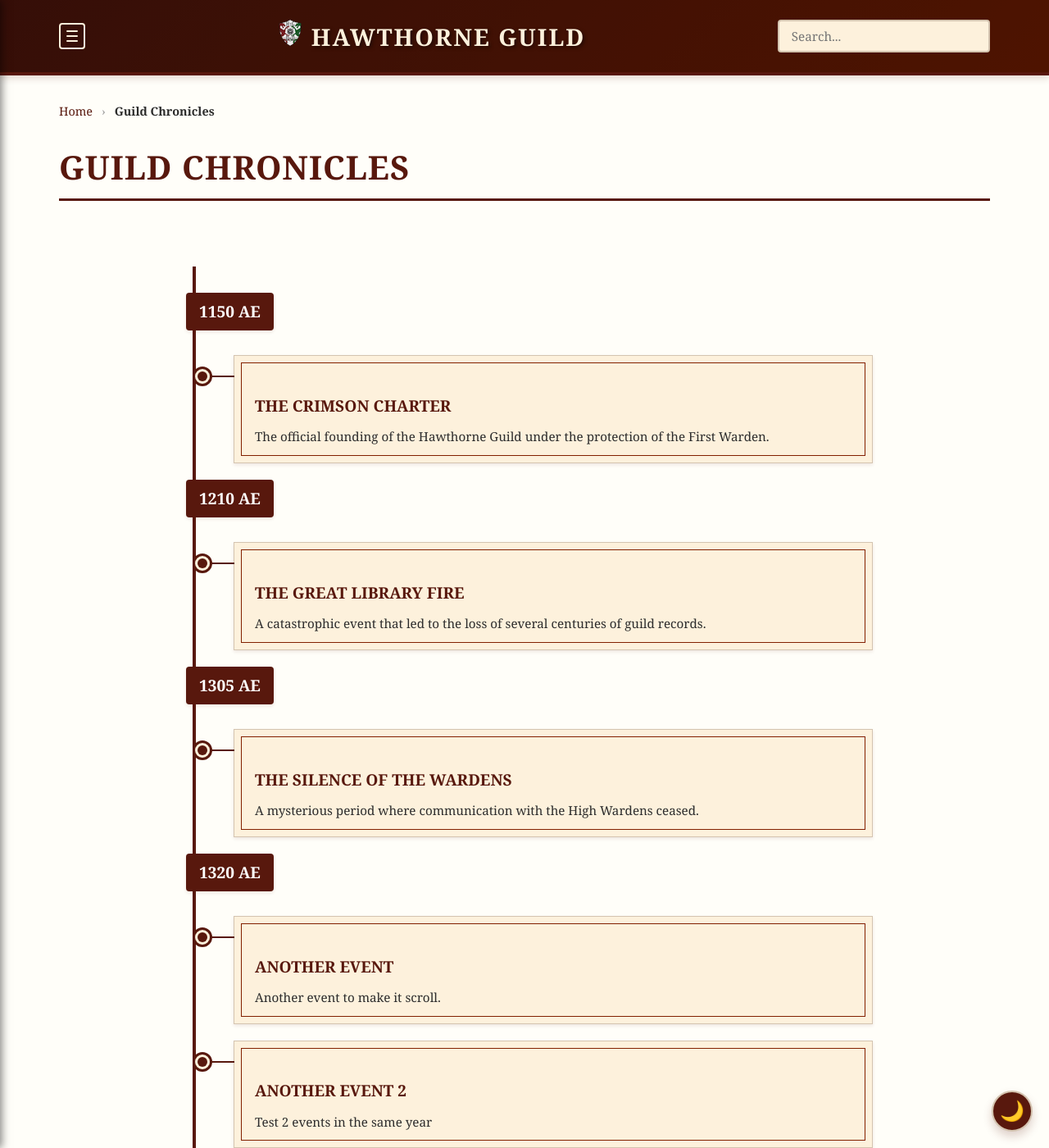
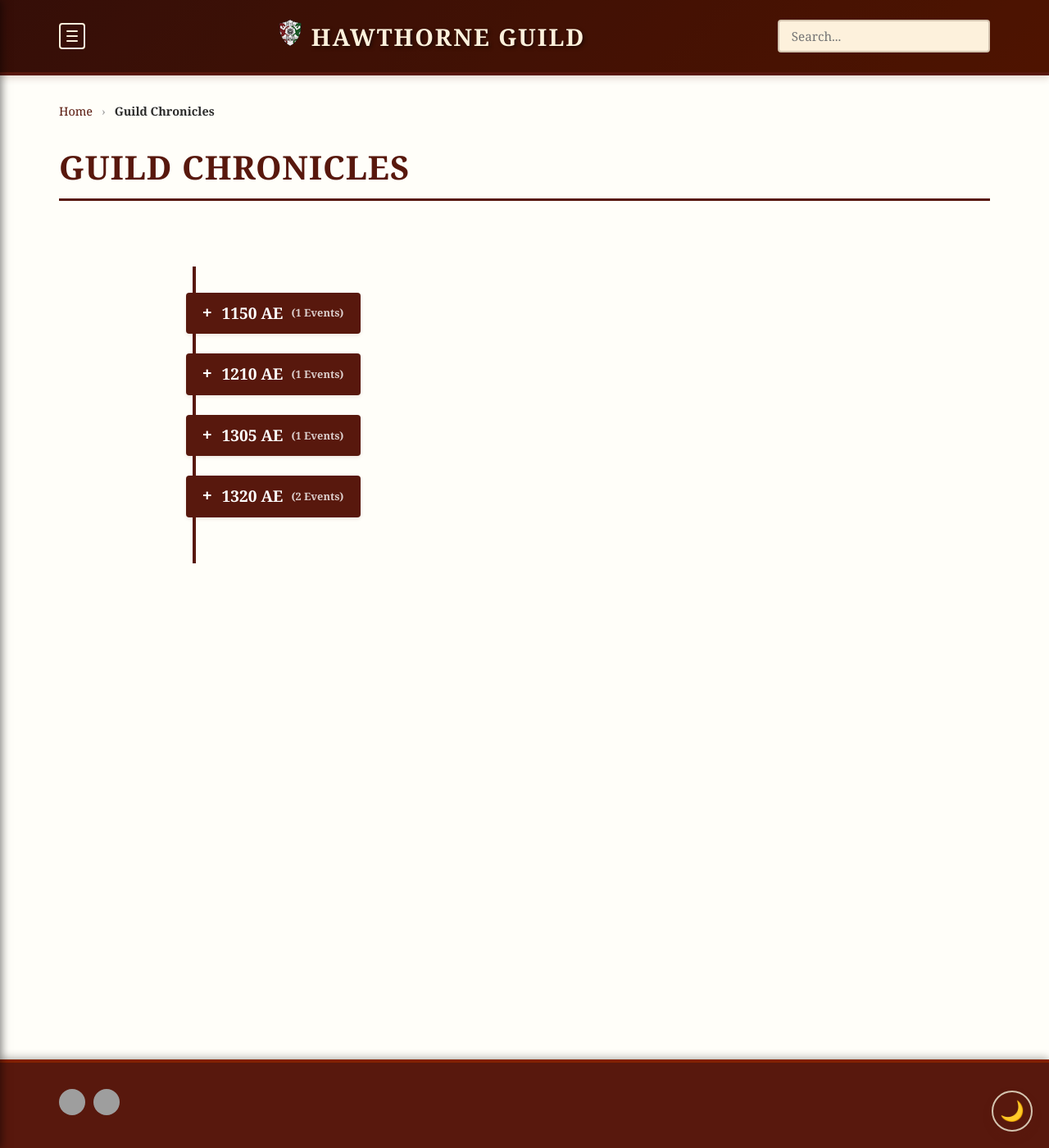
Before and after one commit to coconutswallow/Guides, a Jekyll site: the page built from guild-chronicles.md, in a window 1280 px wide and 1400 px high. Shown: the whole window at 82% size. Built offline with Jekyll 4.4.1, drawn with Linux system fonts in a browser that asks for light colours; comment, search, counter and statistics services are not loaded; grey boxes are pictures that could not be loaded.

Commit message:
timeline

```diff
--- a/assets/css/style.css
+++ b/assets/css/style.css
@@ -2105,18 +2105,17 @@
 }
 
 /* ============================================
-   23. TIMELINES (High-Density Grouped Version)
-   ============================================ */
-
-/* Main wrapper - Left aligned for better readability of many events */
+   23. TIMELINES (High-Density Collapsible)
+   ============================================ */
+
 .timeline-container {
     position: relative;
     max-width: 850px;
     margin: 3em auto;
-    padding: 2em 0 2em 50px; /* Space on left for the line */
-}
-
-/* The Vertical Line (The Bloodline) - Positioned to the left */
+    padding: 2em 0 2em 50px;
+}
+
+/* The Vertical Line */
 .timeline-container::after {
     content: '';
     position: absolute;
@@ -2124,66 +2123,103 @@
     background-color: var(--color-primary);
     top: 0;
     bottom: 0;
-    left: 20px;
+    left: 20px; /* Reference point for the line */
     z-index: 1;
 }
 
-/* Year Header Block */
+/* Collapsible Year Block */
+.timeline-year-group {
+    margin-bottom: 1.5em;
+    border: none;
+}
+
+.timeline-year-group summary {
+    list-style: none; /* Remove default arrow */
+    cursor: pointer;
+    outline: none;
+}
+
+/* Custom Year Marker (The Button) */
 .timeline-year-marker {
     font-family: var(--font-header);
     background-color: var(--color-primary);
-    color: white; /* Contrast against the Hawthorne Red */
-    display: inline-block;
-    padding: 6px 16px;
+    color: white;
+    display: inline-flex;
+    align-items: center;
+    padding: 8px 20px;
     font-weight: bold;
     font-size: 1.2rem;
     border-radius: 4px;
     position: relative;
     z-index: 5;
-    margin-bottom: 30px;
-    margin-left: -38px; /* Centers the label over the line */
+    margin-left: -38px; /* Perfectly aligns marker over the line */
     box-shadow: var(--shadow-sm);
-}
-
-/* Individual Event Container */
+    transition: background 0.2s ease;
+}
+
+.timeline-year-marker:hover {
+    background-color: var(--color-secondary);
+}
+
+/* Add a custom + / - indicator */
+.timeline-year-marker::before {
+    content: '+';
+    margin-right: 12px;
+    font-family: monospace;
+}
+
+details[open] .timeline-year-marker::before {
+    content: '-';
+}
+
+/* --- THE NODES (Centering Fix) --- */
+
 .timeline-item {
     position: relative;
     width: 100%;
-    margin-bottom: 20px;
-    padding-left: 20px;
-}
-
-/* --- THE NODES (Circle in a Circle) --- */
-
-/* Outer Ring (Big Circle) */
+    margin: 15px 0;
+    padding-left: 25px;
+}
+
+/* Outer Ring - Centered using 50% and transform */
 .timeline-item::after {
     content: '';
     position: absolute;
     width: 24px;
     height: 24px;
-    left: -30px; /* Aligned to the left line */
     background-color: var(--color-bg-light);
     border: 3px solid var(--color-primary);
-    top: 14px;
     border-radius: 50%;
     z-index: 3;
     box-sizing: border-box;
-}
-
-/* Inner Dot (Little Circle - Centered) */
+    /* This centers the circle exactly on the 20px line position */
+    left: -30px;
+    top: 14px;
+}
+
+/* Inner Dot - Centered */
 .timeline-item::before {
     content: '';
     position: absolute;
-    width: 12px;
-    height: 12px;
-    left: -24px; /* Centered inside the 24px ring */
+    width: 14px; /* Slightly bigger as requested */
+    height: 14px;
     background-color: var(--color-primary);
-    top: 20px;
     border-radius: 50%;
     z-index: 4;
-}
-
-/* --- THE CONNECTORS (Horizontal Bridge) --- */
+    left: -25px;
+    top: 19px;
+}
+
+/* --- THE CARDS --- */
+.timeline-content {
+    padding: 20px 25px;
+    background-color: var(--color-bg-light);
+    border: 1px solid var(--color-border);
+    position: relative;
+    outline: 1px solid var(--color-secondary);
+    outline-offset: -10px;
+}
+
 .timeline-content::before {
     content: '';
     position: absolute;
@@ -2192,55 +2228,4 @@
     width: 30px;
     height: 2px;
     background-color: var(--color-primary);
-    z-index: 2;
-}
-
-/* --- THE CARDS (Archive Look) --- */
-.timeline-content {
-    padding: 20px 25px;
-    background-color: var(--color-bg-light);
-    border: 1px solid var(--color-border);
-    position: relative;
-    border-radius: 0;
-    box-shadow: var(--shadow-sm);
-
-    /* Fancy Inset Border */
-    outline: 1px solid var(--color-secondary);
-    outline-offset: -10px;
-    transition: transform 0.2s ease;
-}
-
-.timeline-content:hover {
-    transform: translateX(5px); /* Small nudge right instead of up */
-}
-
-.timeline-title {
-    margin: 0 0 5px 0;
-    font-size: 1.2rem;
-    font-family: var(--font-header);
-}
-
-.timeline-title a {
-    color: var(--color-primary);
-    text-decoration: none;
-}
-
-.timeline-excerpt {
-    font-size: 0.95rem;
-    margin: 0;
-    color: var(--color-text);
-    line-height: 1.4;
-}
-
-/* --- MOBILE ADJUSTMENTS --- */
-@media screen and (max-width: 600px) {
-    .timeline-container {
-        padding-left: 40px;
-        margin: 1em;
-    }
-    .timeline-container::after { left: 15px; }
-    .timeline-year-marker { margin-left: -30px; }
-    .timeline-item::after { left: -25px; }
-    .timeline-item::before { left: -19px; }
-    .timeline-content::before { left: -25px; width: 25px; }
-}
+}
--- a/guild-chronicles.md
+++ b/guild-chronicles.md
@@ -5,28 +5,33 @@
 toc: false
 ---
 
-<div class="timeline-container high-density">
+<div class="timeline-container">
   {% assign events = site.pages | where: "timeline_event", true | sort: "timeline_year" %}
   {% assign grouped_events = events | group_by: "timeline_year" %}
 
   {% for group in grouped_events %}
-    <div class="timeline-year-block">
-      <div class="timeline-year-marker">{{ group.name }} AE</div>
+    <details class="timeline-year-group">
+      <summary>
+        <div class="timeline-year-marker">
+          {{ group.name }} AE
+          <span style="font-size: 0.8rem; margin-left: 10px; opacity: 0.8;">
+            ({{ group.items.size }} Events)
+          </span>
+        </div>
+      </summary>
 
-      <div class="timeline-events-list">
+      <div class="timeline-events-stack">
         {% for event in group.items %}
           <div class="timeline-item">
             <div class="timeline-content">
               <h3 class="timeline-title">
                 <a href="{{ event.url | relative_url }}">{{ event.title }}</a>
               </h3>
-              {% if event.description %}
-                <p class="timeline-excerpt">{{ event.description }}</p>
-              {% endif %}
+              <p class="timeline-excerpt">{{ event.description }}</p>
             </div>
           </div>
         {% endfor %}
       </div>
-    </div>
+    </details>
   {% endfor %}
 </div>
```
